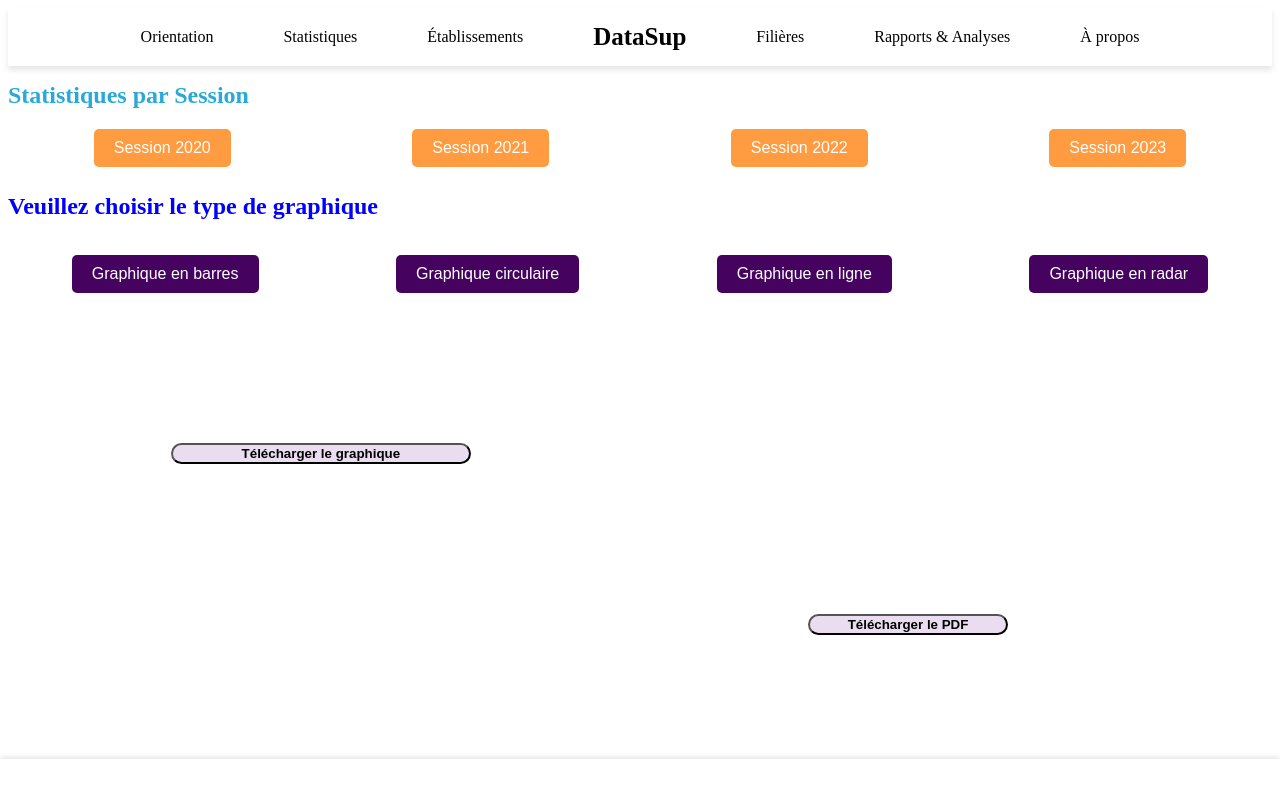
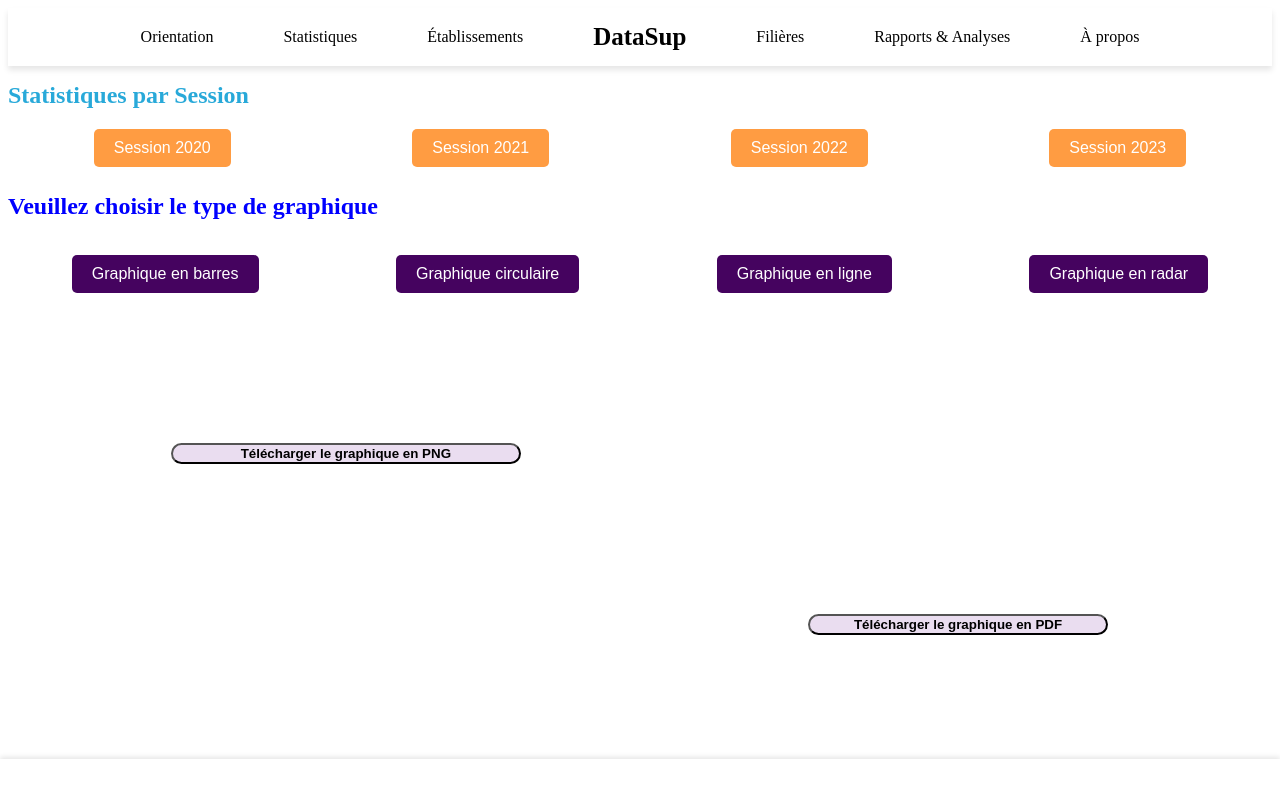
Before and after one commit to Mamoudounabe/ProjetEnCoursDeRealisation, an Angular app in the folder datasup/: page /statistiques/annee in a window 1280 px wide. Built offline with nearby package versions, Linux system fonts and the light colour scheme.

Commit message:
ajout css bouton stat

```diff
--- a/datasup/src/app/statistiques/statistique-annee/statistique-annee.component.css
+++ b/datasup/src/app/statistiques/statistique-annee/statistique-annee.component.css
@@ -59,7 +59,7 @@ padding-top: 100px;
 .telecharger{
   background-color: rgb(234, 221, 240);
   border-radius: 12px;
-  width: 300px;
+  width: 350px;
   font-weight: bold;
   margin: 150px;
 
@@ -67,7 +67,7 @@ padding-top: 100px;
 .telechargerpdf{
   background-color: rgb(234, 221, 240);
   border-radius: 12px;
-  width: 200px;
+  width: 300px;
   font-weight: bold;
   margin-left: 800px;
 
--- a/datasup/src/app/statistiques/statistique-annee/statistique-annee.component.html
+++ b/datasup/src/app/statistiques/statistique-annee/statistique-annee.component.html
@@ -44,6 +44,6 @@
 
   <!-- Graphique -->
   <canvas id="sessionChart" width="30" height="7"></canvas>
-  <button (click)="downloadChart()" class="telecharger">Télécharger le graphique</button>
-    <button (click)="downloadPdf()" class="telechargerpdf">Télécharger le PDF</button>
+  <button (click)="downloadChart()" class="telecharger">Télécharger le graphique en PNG </button>
+    <button (click)="downloadPdf()" class="telechargerpdf">Télécharger le graphique en PDF</button>
 </div>
--- a/datasup/src/app/statistiques/statistiques-page/statistiques-page.component.html
+++ b/datasup/src/app/statistiques/statistiques-page/statistiques-page.component.html
@@ -2,7 +2,7 @@
     <ul>
         <li><a href="">Statistiques géographiques</a></li>
         <li><a routerLink="formations">Statistiques par formation</a></li>
-        <li><a href="">Statistiques par année</a></li>
+        <li><a routerLink="annee">Statistiques par année</a></li>
         <li><a href="">Évolution des taux d'admission</a></li>
     </ul>
 </header>
```
